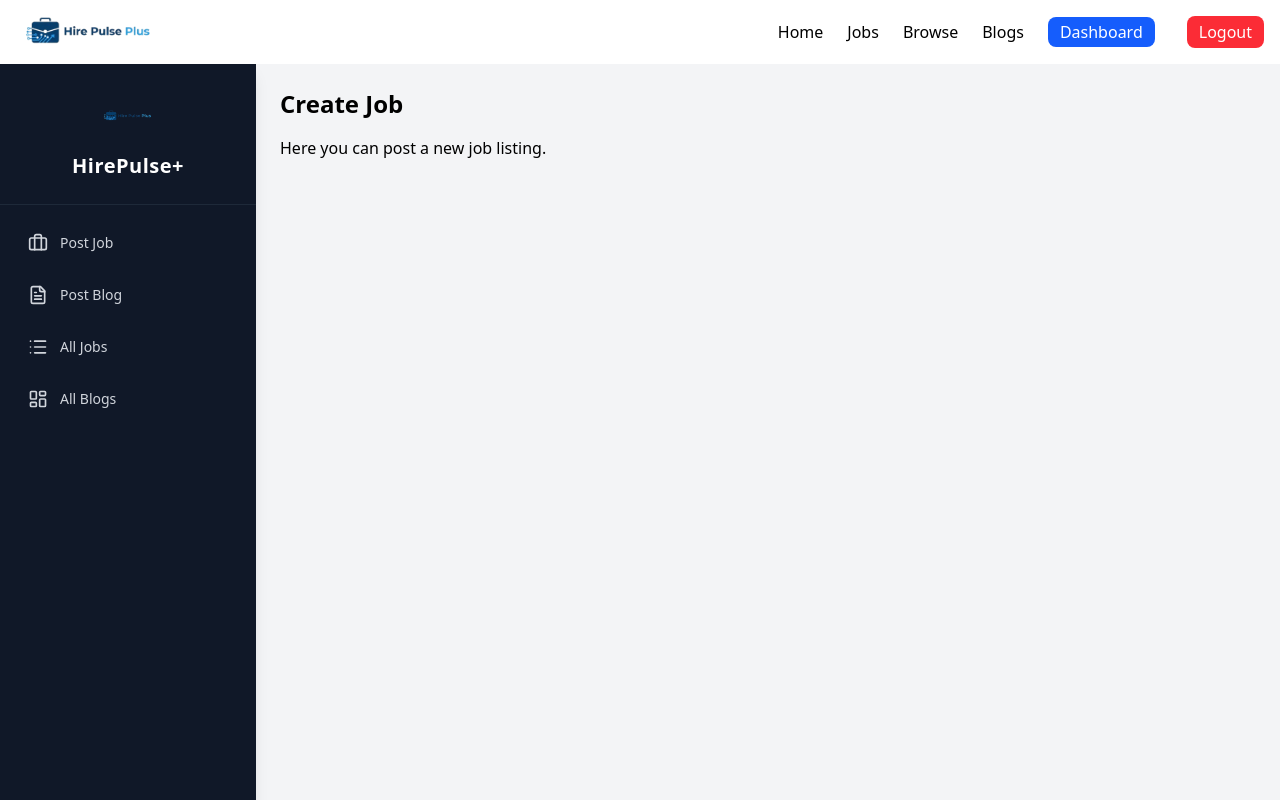
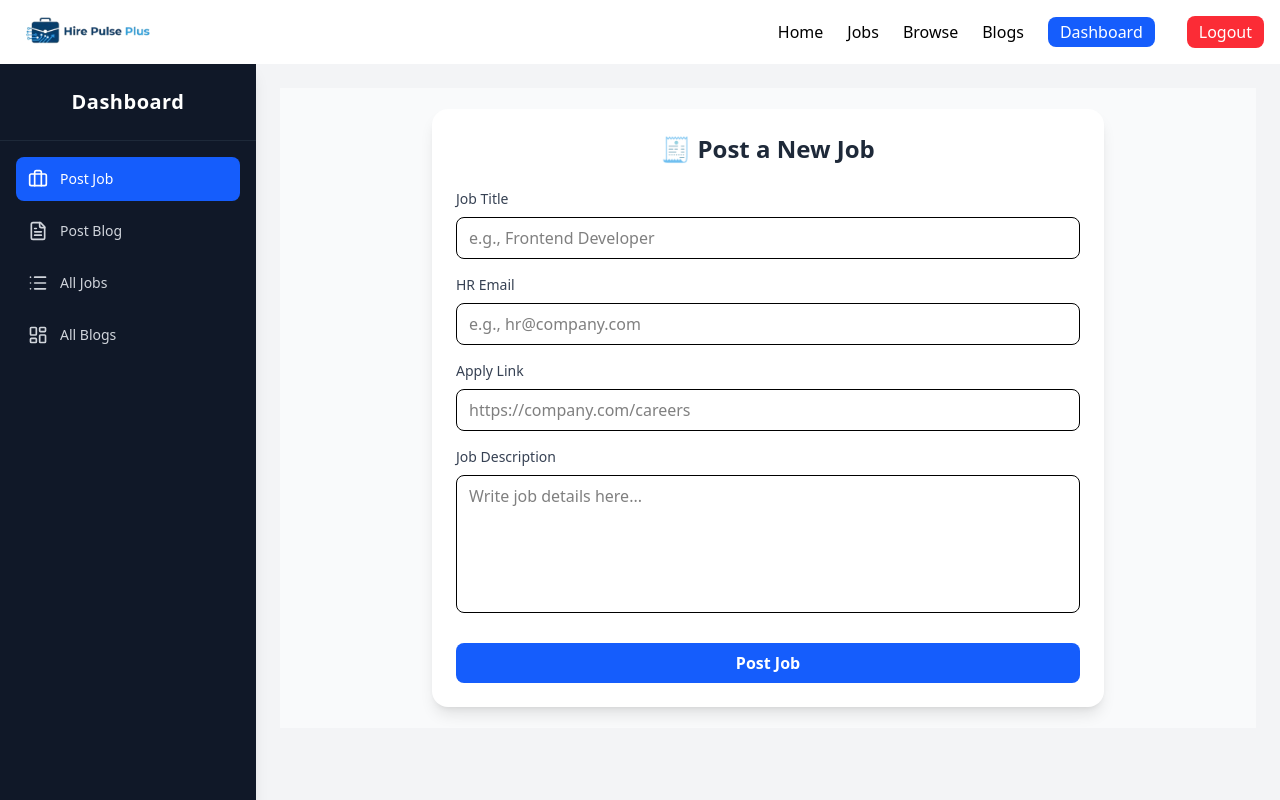
Before and after one commit to ahsaanullah0088/Hire-Pulse-Plus-, a React app in the folder frontend/: page /admin-dashboard/create-job in a window 1280 px wide. Shown: the top 800 px of the page. Built offline with nearby package versions, Linux system fonts and the light colour scheme; sample sign-in values are in the browser's storage; the HTML template or start-up script is replaced by a standard one.

Commit message:
solve errors of job route and model integrate api wiht frontend create create job page

```diff
--- a/frontend/package.json
+++ b/frontend/package.json
@@ -16,6 +16,7 @@
     "lucide-react": "^0.545.0",
     "react": "^19.1.1",
     "react-dom": "^19.1.1",
+    "react-hot-toast": "^2.6.0",
     "react-redux": "^9.2.0",
     "react-router-dom": "^7.9.4",
     "tailwindcss": "^4.1.14"
--- a/frontend/src/components/common/Sidebar.jsx
+++ b/frontend/src/components/common/Sidebar.jsx
@@ -5,22 +5,18 @@ import { Briefcase, FileText, List, LayoutDashboard } from "lucide-react";
 
 const Sidebar = () => {
   const links = [
-    { name: "Post Job", icon: <Briefcase size={20} />, path: "/create-job" },
-    { name: "Post Blog", icon: <FileText size={20} />, path: "/create-blog" },
-    { name: "All Jobs", icon: <List size={20} />, path: "/all-jobs" },
-    { name: "All Blogs", icon: <LayoutDashboard size={20} />, path: "/all-blogs" },
+    { name: "Post Job", icon: <Briefcase size={20} />, path: "/admin-dashboard/create-job" },
+    { name: "Post Blog", icon: <FileText size={20} />, path: "/admin-dashboard/create-blog" },
+    { name: "All Jobs", icon: <List size={20} />, path: "/admin-dashboard/all-jobs" },
+    { name: "All Blogs", icon: <LayoutDashboard size={20} />, path: "/admin-dashboard/all-blogs" },
   ];
 
   return (
     <div className="h-screen w-64 bg-gray-900 text-white flex flex-col shadow-lg">
       {/* Logo Section */}
       <div className="flex flex-col items-center justify-center py-6 border-b border-gray-800">
-        <img
-          src="/logo.png" // logo from public folder
-          alt="HirePulsePlus Logo"
-          className="w-14 h-14 object-contain mb-2"
-        />
-        <h1 className="text-xl font-semibold tracking-wide">HirePulse+</h1>
+
+        <h1 className="text-xl font-semibold tracking-wide">Dashboard</h1>
       </div>
 
       {/* Navigation Links */}
--- a/frontend/src/pages/Dashboard/AllBlogs.jsx
+++ b/frontend/src/pages/Dashboard/AllBlogs.jsx
@@ -1,13 +1,11 @@
-// src/pages/admin/AllBlogs.jsx
-import React from "react";
+import React from 'react'
 
 const AllBlogs = () => {
   return (
     <div>
-      <h1 className="text-2xl font-semibold mb-4">All Blogs</h1>
-      <p>List of all blogs published by admin.</p>
+      All Blogs
     </div>
-  );
-};
+  )
+}
 
-export default AllBlogs;
+export default AllBlogs
--- a/frontend/src/pages/Dashboard/CreateJob.jsx
+++ b/frontend/src/pages/Dashboard/CreateJob.jsx
@@ -1,11 +1,133 @@
-// src/pages/admin/CreateJob.jsx
-import React from "react";
+import React, { useState } from "react";
+import { useDispatch, useSelector } from "react-redux";
+import { createJob } from "../../redux/jobSlice";
+import { toast } from "react-hot-toast";
 
 const CreateJob = () => {
+  const dispatch = useDispatch();
+  const { loading } = useSelector((state) => state.jobs);
+
+  const [formData, setFormData] = useState({
+    title: "",
+    hrEmail: "",
+    applyLink: "",
+    description: "",
+  });
+
+  // ✅ Handle input change
+  const handleChange = (e) => {
+    setFormData({ ...formData, [e.target.name]: e.target.value });
+  };
+
+  // ✅ Handle form submit
+  const handleSubmit = async (e) => {
+    e.preventDefault();
+
+    try {
+      const resultAction = await dispatch(createJob(formData));
+
+      if (createJob.fulfilled.match(resultAction)) {
+        toast.success("✅ Job created successfully!");
+        setFormData({
+          title: "",
+          hrEmail: "",
+          applyLink: "",
+          description: "",
+        });
+      } else {
+        toast.error(
+          resultAction.payload?.message ||
+            "Something went wrong while creating the job."
+        );
+      }
+    } catch (error) {
+      console.error(error);
+      toast.error("Something went wrong while creating the job.");
+    }
+  };
+
   return (
-    <div>
-      <h1 className="text-2xl font-semibold mb-4">Create Job</h1>
-      <p>Here you can post a new job listing.</p>
+    <div className="flex items-center justify-center min-h-[80vh] bg-gray-50">
+      <div className="w-full max-w-2xl bg-white shadow-lg rounded-2xl p-6">
+        <h2 className="text-2xl font-semibold mb-6 text-gray-800 text-center">
+          🧾 Post a New Job
+        </h2>
+
+        <form onSubmit={handleSubmit}>
+          {/* Job Title */}
+          <div className="mb-4">
+            <label className="block text-sm font-medium text-gray-700 mb-2">
+              Job Title
+            </label>
+            <input
+              type="text"
+              name="title"
+              value={formData.title}
+              onChange={handleChange}
+              required
+              placeholder="e.g., Frontend Developer"
+              className="w-full border rounded-lg px-3 py-2 focus:ring-2 focus:ring-blue-500 outline-none"
+            />
+          </div>
+
+          {/* HR Email */}
+          <div className="mb-4">
+            <label className="block text-sm font-medium text-gray-700 mb-2">
+              HR Email
+            </label>
+            <input
+              type="email"
+              name="hrEmail"
+              value={formData.hrEmail}
+              onChange={handleChange}
+              required
+              placeholder="e.g., hr@company.com"
+              className="w-full border rounded-lg px-3 py-2 focus:ring-2 focus:ring-blue-500 outline-none"
+            />
+          </div>
+
+          {/* Apply Link */}
+          <div className="mb-4">
+            <label className="block text-sm font-medium text-gray-700 mb-2">
+              Apply Link
+            </label>
+            <input
+              type="url"
+              name="applyLink"
+              value={formData.applyLink}
+              onChange={handleChange}
+              required
+              placeholder="https://company.com/careers"
+              className="w-full border rounded-lg px-3 py-2 focus:ring-2 focus:ring-blue-500 outline-none"
+            />
+          </div>
+
+          {/* Job Description */}
+          <div className="mb-6">
+            <label className="block text-sm font-medium text-gray-700 mb-2">
+              Job Description
+            </label>
+            <textarea
+              name="description"
+              value={formData.description}
+              onChange={handleChange}
+              rows="5"
+              required
+              placeholder="Write job details here..."
+              className="w-full border rounded-lg px-3 py-2 focus:ring-2 focus:ring-blue-500 outline-none resize-none"
+            ></textarea>
+          </div>
+
+          {/* Submit Button */}
+          <button
+            type="submit"
+            disabled={loading}
+            className="w-full bg-blue-600 text-white py-2 rounded-lg font-semibold hover:bg-blue-700 transition-all disabled:opacity-60"
+          >
+            {loading ? "Posting..." : "Post Job"}
+          </button>
+        </form>
+      </div>
     </div>
   );
 };
--- a/frontend/src/redux/jobSlice.js
+++ b/frontend/src/redux/jobSlice.js
@@ -2,20 +2,27 @@ import { createSlice, createAsyncThunk } from "@reduxjs/toolkit";
 import API from "../utils/axiosInstance.js";
 
 // ✅ Fetch all jobs
-export const fetchJobs = createAsyncThunk("jobs/fetchJobs", async () => {
+export const fetchJobs = createAsyncThunk("jobs/", async () => {
   const { data } = await API.get("/jobs");
   return data;
 });
 
 // ✅ Create a new job (admin only)
-export const createJob = createAsyncThunk("jobs/createJob", async (jobData, { rejectWithValue }) => {
-  try {
-    const { data } = await API.post("/jobs", jobData);
-    return data;
-  } catch (err) {
-    return rejectWithValue(err.response.data);
+export const createJob = createAsyncThunk(
+  "jobs/create",
+  async (jobData, { rejectWithValue }) => {
+    try {
+      const token = localStorage.getItem("token");
+      const { data } = await API.post("/jobs", jobData, {
+        headers: { Authorization: `Bearer ${token}` },
+      });
+      return data;
+    } catch (err) {
+      return rejectWithValue(err.response.data);
+    }
   }
-});
+);
+
 
 const jobSlice = createSlice({
   name: "jobs",
```
Also changed, not shown: frontend/src/pages/auth/login.jsx (deleted), 2 other files (tests, documents, lock files or other folders).
